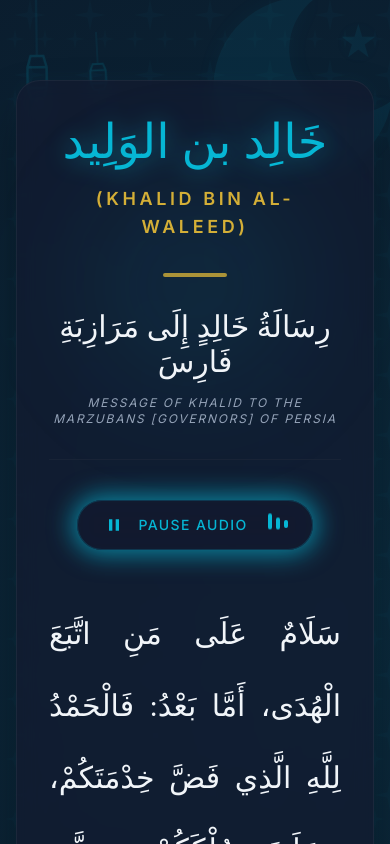
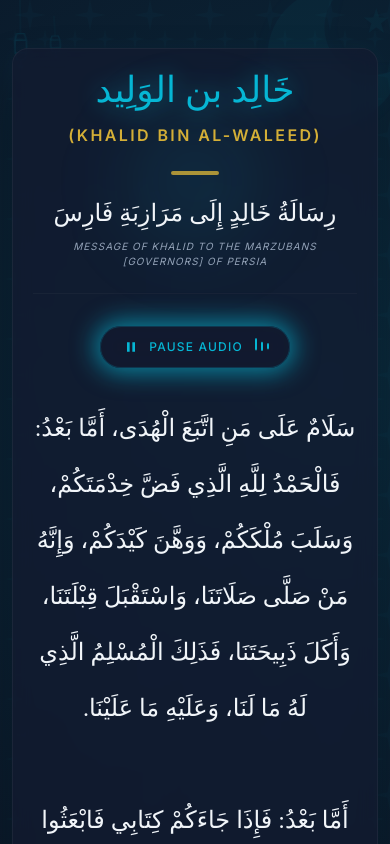
Before and after one commit to hirerayhan/Khalid_bin_Walid_Letter, a plain HTML site: page index.html in a window 390 px wide. Both pictures are taken after a click on the button "LISTEN AUDIO". Shown: the top 844 px of the page. Drawn offline with nearby package versions, Linux system fonts and the light colour scheme; a web font is replaced by a local one.

Commit message:
index.html

```diff
--- a/index.html
+++ b/index.html
@@ -73,9 +73,21 @@
             text-align-last: center;
         }
 
+        @media (max-width: 640px) {
+            .text-justify-center-last {
+                text-align: center;
+                text-align-last: center;
+            }
+        }
+
         /* Subtle scrollbar for elegant look */
         ::-webkit-scrollbar {
-            width: 8px;
+            width: 6px;
+        }
+        @media (min-width: 768px) {
+            ::-webkit-scrollbar {
+                width: 8px;
+            }
         }
         ::-webkit-scrollbar-track {
             background: #0b1121;
@@ -89,13 +101,13 @@
         }
     </style>
 </head>
-<body class="min-h-screen font-body text-slate-300 py-12 px-4 sm:px-6 lg:px-8 flex flex-col items-center justify-center relative overflow-x-hidden">
+<body class="min-h-screen font-body text-slate-300 py-8 md:py-12 px-3 sm:px-6 lg:px-8 flex flex-col items-center justify-center relative overflow-x-hidden">
 
-    <!-- Hidden Audio Element: Tumi ekhane tomar github er raw audio link dibe -->
+    <!-- Hidden Audio Element -->
     <audio id="khalid-audio" src="https://raw.githubusercontent.com/hirerayhan/Khalid_bin_Walid_Letter/main/Khalid%20ibn%20al-Walids%20letter%20to%20the%20Persian%20King%20%20islamichistory%20%20islam%20%20shortvideo%20%20muslim.mp3" preload="none"></audio>
 
     <!-- Ramadan Theme Decorations (Background Layer) -->
-    <div class="fixed -top-10 -right-10 w-64 h-64 md:w-[22rem] md:h-[22rem] opacity-[0.08] pointer-events-none z-0">
+    <div class="fixed -top-10 -right-10 w-48 h-48 md:w-[22rem] md:h-[22rem] opacity-[0.05] md:opacity-[0.08] pointer-events-none z-0">
         <svg viewBox="0 0 100 100" class="text-saas-cyan w-full h-full animate-glow" fill="currentColor">
             <!-- Crescent Moon -->
             <path d="M 55 15 A 35 35 0 1 0 85 55 A 25 25 0 1 1 55 15 Z" />
@@ -105,15 +117,15 @@
     </div>
 
     <!-- Hanging Lanterns -->
-    <div class="fixed top-0 left-4 md:left-20 flex space-x-6 md:space-x-10 opacity-15 pointer-events-none z-0">
-        <svg class="w-10 h-40 md:h-48 text-saas-cyan animate-swing" viewBox="0 0 24 100" fill="none" stroke="currentColor" stroke-width="1.5">
+    <div class="fixed top-0 left-2 md:left-20 flex space-x-3 md:space-x-10 opacity-10 md:opacity-15 pointer-events-none z-0">
+        <svg class="w-6 h-24 md:w-10 md:h-48 text-saas-cyan animate-swing" viewBox="0 0 24 100" fill="none" stroke="currentColor" stroke-width="1.5">
             <line x1="12" y1="0" x2="12" y2="35" stroke-opacity="0.5"/>
             <path d="M8 35 H16 L18 42 V55 L16 62 H8 L6 55 V42 Z" fill="rgba(6, 182, 212, 0.1)"/>
             <path d="M6 42 H18 M6 55 H18" />
             <line x1="12" y1="62" x2="12" y2="68" />
             <path d="M9 68 H15 L12 73 Z" fill="currentColor"/>
         </svg>
-        <svg class="w-8 h-32 md:h-36 text-saas-cyan animate-swing mt-8" style="animation-duration: 4s;" viewBox="0 0 24 100" fill="none" stroke="currentColor" stroke-width="1.5">
+        <svg class="w-5 h-20 md:w-8 md:h-36 text-saas-cyan animate-swing mt-4 md:mt-8" style="animation-duration: 4s;" viewBox="0 0 24 100" fill="none" stroke="currentColor" stroke-width="1.5">
             <line x1="12" y1="0" x2="12" y2="25" stroke-opacity="0.5"/>
             <path d="M8 25 H16 L18 30 V40 L16 45 H8 L6 40 V30 Z" fill="rgba(6, 182, 212, 0.1)"/>
             <path d="M6 30 H18 M6 40 H18" />
@@ -126,65 +138,65 @@
     <main class="max-w-5xl w-full z-10 animate-fade-in flex flex-col items-center">
 
         <!-- The SaaS Style Card Frame -->
-        <div class="glass-panel rounded-3xl p-8 sm:p-12 md:p-16 w-full relative mt-8">
+        <div class="glass-panel rounded-2xl sm:rounded-3xl p-5 sm:p-10 md:p-16 w-full relative mt-4 md:mt-8">
 
             <!-- Grand Header Block -->
-            <div class="text-center mb-10 pb-8 border-b border-slate-800/60 relative">
+            <div class="text-center mb-8 md:mb-10 pb-6 md:pb-8 border-b border-slate-800/60 relative">
                 <!-- Subtle background glow for the header -->
-                <div class="absolute top-1/2 left-1/2 -translate-x-1/2 -translate-y-1/2 w-48 h-48 bg-saas-cyan/10 rounded-full blur-3xl -z-10 pointer-events-none"></div>
+                <div class="absolute top-1/2 left-1/2 -translate-x-1/2 -translate-y-1/2 w-32 h-32 md:w-48 md:h-48 bg-saas-cyan/10 rounded-full blur-2xl md:blur-3xl -z-10 pointer-events-none"></div>
 
-                <h1 class="font-arabic text-5xl md:text-6xl text-saas-cyan mb-4 animate-glow" style="line-height: normal;">خَالِد بن الوَلِيد</h1>
-                <h2 class="font-body font-bold text-lg md:text-xl text-islamic-gold tracking-[0.2em] uppercase mb-8">(KHALID BIN AL-WALEED)</h2>
+                <h1 class="font-arabic text-4xl sm:text-5xl md:text-6xl text-saas-cyan mb-3 md:mb-4 animate-glow" style="line-height: normal;">خَالِد بن الوَلِيد</h1>
+                <h2 class="font-body font-bold text-base sm:text-lg md:text-xl text-islamic-gold tracking-[0.15em] md:tracking-[0.2em] uppercase mb-6 md:mb-8">(KHALID BIN AL-WALEED)</h2>
 
-                <div class="w-16 h-1 bg-islamic-gold mx-auto mb-8 rounded-full opacity-80"></div>
+                <div class="w-12 md:w-16 h-1 bg-islamic-gold mx-auto mb-6 md:mb-8 rounded-full opacity-80"></div>
 
-                <h3 class="font-arabic text-3xl md:text-4xl text-slate-100 mb-4" style="line-height: normal;">رِسَالَةُ خَالِدٍ إِلَى مَرَازِبَةِ فَارِسَ</h3>
-                <p class="font-body italic text-xs md:text-sm text-slate-400 tracking-[0.15em] uppercase">Message of Khalid to the Marzubans [Governors] of Persia</p>
+                <h3 class="font-arabic text-2xl sm:text-3xl md:text-4xl text-slate-100 mb-3 md:mb-4" style="line-height: normal;">رِسَالَةُ خَالِدٍ إِلَى مَرَازِبَةِ فَارِسَ</h3>
+                <p class="font-body italic text-[10px] sm:text-xs md:text-sm text-slate-400 tracking-[0.1em] md:tracking-[0.15em] uppercase">Message of Khalid to the Marzubans [Governors] of Persia</p>
             </div>
 
             <!-- Custom Audio Player Button -->
-            <div class="flex justify-center mb-12">
-                <button id="play-btn" class="flex items-center gap-3 px-6 py-3 rounded-full glass-panel border border-saas-cyan/20 hover:border-saas-cyan text-saas-cyan transition-all duration-300 hover:shadow-[0_0_15px_rgba(6,182,212,0.4)] group">
-                    <div class="relative flex items-center justify-center w-6 h-6">
+            <div class="flex justify-center mb-8 md:mb-12">
+                <button id="play-btn" class="flex items-center gap-2 md:gap-3 px-5 py-2.5 md:px-6 md:py-3 rounded-full glass-panel border border-saas-cyan/20 hover:border-saas-cyan text-saas-cyan transition-all duration-300 hover:shadow-[0_0_15px_rgba(6,182,212,0.4)] group">
+                    <div class="relative flex items-center justify-center w-5 h-5 md:w-6 md:h-6">
                         <!-- Play Icon -->
-                        <svg id="icon-play" class="w-5 h-5 absolute transition-opacity duration-300 opacity-100" fill="currentColor" viewBox="0 0 24 24">
+                        <svg id="icon-play" class="w-4 h-4 md:w-5 md:h-5 absolute transition-opacity duration-300 opacity-100" fill="currentColor" viewBox="0 0 24 24">
                             <path d="M8 5v14l11-7z"/>
                         </svg>
                         <!-- Pause Icon -->
-                        <svg id="icon-pause" class="w-5 h-5 absolute transition-opacity duration-300 opacity-0" fill="currentColor" viewBox="0 0 24 24">
+                        <svg id="icon-pause" class="w-4 h-4 md:w-5 md:h-5 absolute transition-opacity duration-300 opacity-0" fill="currentColor" viewBox="0 0 24 24">
                             <path d="M6 19h4V5H6v14zm8-14v14h4V5h-4z"/>
                         </svg>
                     </div>
-                    <span id="audio-text" class="font-body font-medium text-sm tracking-widest uppercase">Listen Audio</span>
+                    <span id="audio-text" class="font-body font-medium text-xs md:text-sm tracking-widest uppercase">Listen Audio</span>
 
                     <!-- Sound Wave Animation (Visible when playing) -->
-                    <div id="sound-waves" class="hidden flex gap-1 items-center ml-2 h-4">
-                        <div class="w-1 h-full bg-saas-cyan rounded-full animate-[bounce_1s_infinite]"></div>
-                        <div class="w-1 h-3/4 bg-saas-cyan rounded-full animate-[bounce_1s_infinite_0.2s]"></div>
-                        <div class="w-1 h-1/2 bg-saas-cyan rounded-full animate-[bounce_1s_infinite_0.4s]"></div>
+                    <div id="sound-waves" class="hidden flex gap-1 items-center ml-1 md:ml-2 h-3 md:h-4">
+                        <div class="w-0.5 md:w-1 h-full bg-saas-cyan rounded-full animate-[bounce_1s_infinite]"></div>
+                        <div class="w-0.5 md:w-1 h-3/4 bg-saas-cyan rounded-full animate-[bounce_1s_infinite_0.2s]"></div>
+                        <div class="w-0.5 md:w-1 h-1/2 bg-saas-cyan rounded-full animate-[bounce_1s_infinite_0.4s]"></div>
                     </div>
                 </button>
             </div>
 
             <!-- Arabic Section -->
-            <div class="mb-12">
-                <p class="font-arabic text-3xl md:text-4xl lg:text-[2.75rem] leading-[4.5rem] md:leading-[6rem] text-slate-100 text-justify-center-last" dir="rtl">
+            <div class="mb-8 md:mb-12">
+                <p class="font-arabic text-2xl sm:text-3xl md:text-4xl lg:text-[2.75rem] leading-[3.5rem] sm:leading-[4.5rem] md:leading-[6rem] text-slate-100 text-justify-center-last" dir="rtl">
                     سَلَامٌ عَلَى مَنِ اتَّبَعَ الْهُدَى، أَمَّا بَعْدُ: فَالْحَمْدُ لِلَّهِ الَّذِي فَضَّ خِدْمَتَكُمْ، وَسَلَبَ مُلْكَكُمْ، وَوَهَّنَ كَيْدَكُمْ، وَإِنَّهُ مَنْ صَلَّى صَلَاتَنَا، وَاسْتَقْبَلَ قِبْلَتَنَا، وَأَكَلَ ذَبِيحَتَنَا، فَذَلِكَ الْمُسْلِمُ الَّذِي لَهُ مَا لَنَا، وَعَلَيْهِ مَا عَلَيْنَا.
                     <br><br>
                     أَمَّا بَعْدُ: فَإِذَا جَاءَكُمْ كِتَابِي فَابْعَثُوا إِلَيَّ بِالرَّهْنِ، وَاعْتَقِدُوا مِنِّي الذِّمَّةَ، وَأَدُّوا إِلَيَّ الْجِزْيَةَ، وَإِلَّا فَوَاللَّهِ الَّذِي لَا إِلَهَ غَيْرُهُ، لَأَبْعَثَنَّ إِلَيْكُمْ قَوْمًا يُحِبُّونَ الْمَوْتَ كَمَا تُحِبُّونَ الْحَيَاةَ، وَيَرْغَبُونَ فِي الْآخِرَةِ كَمَا تَرْغَبُونَ فِي الدُّنْيَا.
                     <br><br>
-                    <span class="text-saas-cyan block mt-4 font-normal">فَلَمَّا قَرَءُوا الْكِتَابَ أَخَذُوا يَتَعَجَّبُونَ.</span>
+                    <span class="text-saas-cyan block mt-3 md:mt-4 font-normal">فَلَمَّا قَرَءُوا الْكِتَابَ أَخَذُوا يَتَعَجَّبُونَ.</span>
                 </p>
             </div>
 
             <!-- Divider -->
-            <div class="flex items-center justify-center mb-10 opacity-30">
-                <div class="w-24 h-[1px] bg-gradient-to-r from-transparent via-saas-cyan to-transparent"></div>
+            <div class="flex items-center justify-center mb-6 md:mb-10 opacity-30">
+                <div class="w-16 md:w-24 h-[1px] bg-gradient-to-r from-transparent via-saas-cyan to-transparent"></div>
             </div>
 
             <!-- Bengali Section -->
-            <div class="mb-10 max-w-4xl mx-auto">
-                <div class="font-bengali text-lg md:text-xl leading-relaxed space-y-5 text-slate-300 text-center font-light">
+            <div class="mb-6 md:mb-10 max-w-4xl mx-auto">
+                <div class="font-bengali text-base sm:text-lg md:text-xl leading-relaxed space-y-4 md:space-y-5 text-slate-300 text-center font-light">
                     <p>যারা হেদায়েতের অনুসরণ করে তাদের ওপর শান্তি বর্ষিত হোক। অতঃপর: সমস্ত প্রশংসা আল্লাহর জন্য, যিনি তোমাদের সেবকদের ছিন্নভিন্ন করে দিয়েছেন, তোমাদের রাজত্ব ছিনিয়ে নিয়েছেন এবং তোমাদের ষড়যন্ত্রকে দুর্বল করে দিয়েছেন। নিশ্চয়ই যে ব্যক্তি আমাদের মতো সালাত আদায় করে, আমাদের কিবলার দিকে মুখ করে এবং আমাদের জবাই করা প্রাণীর গোশত খায়, সে-ই মুসলিম। আমাদের যা অধিকার আছে, তারও তা-ই অধিকার; আর আমাদের ওপর যা দায়িত্ব আছে, তার ওপরও তা-ই দায়িত্ব।</p>
                     <p>অতঃপর: যখন আমার এই পত্র তোমাদের কাছে পৌঁছাবে, তখন আমার কাছে জিম্মি (নিরাপত্তার গ্যারান্টি হিসেবে লোক) পাঠাও, আমার কাছ থেকে নিরাপত্তার প্রতিশ্রুতি (জিম্মাহ) গ্রহণ করো এবং আমাকে জিযিয়া প্রদান করো। অন্যথায়, সেই আল্লাহর কসম, যিনি ছাড়া আর কোনো মাবুদ নেই, আমি তোমাদের বিরুদ্ধে এমন এক সম্প্রদায়কে পাঠাব, যারা মৃত্যুকে ততটাই ভালোবাসে যতটা তোমরা জীবনকে ভালোবাসো, এবং তারা আখেরাতকে ততটাই কামনা করে যতটা তোমরা দুনিয়াকে কামনা করো।</p>
                     <p class="font-medium text-saas-cyan">অতঃপর যখন তারা পত্রটি পড়ল, তখন তারা চরম বিস্ময়াভিভূত হলো।</p>
@@ -192,13 +204,13 @@
             </div>
 
             <!-- Divider -->
-            <div class="flex items-center justify-center mb-10 opacity-30">
-                <div class="w-24 h-[1px] bg-gradient-to-r from-transparent via-saas-cyan to-transparent"></div>
+            <div class="flex items-center justify-center mb-6 md:mb-10 opacity-30">
+                <div class="w-16 md:w-24 h-[1px] bg-gradient-to-r from-transparent via-saas-cyan to-transparent"></div>
             </div>
 
             <!-- English Section -->
-            <div class="mb-8 max-w-4xl mx-auto">
-                <div class="font-body text-base md:text-lg leading-relaxed space-y-5 text-slate-400 text-center italic font-light">
+            <div class="mb-4 md:mb-8 max-w-4xl mx-auto">
+                <div class="font-body text-sm sm:text-base md:text-lg leading-relaxed space-y-4 md:space-y-5 text-slate-400 text-center italic font-light">
                     <p>"Peace be upon him who follows the guidance. To proceed: Praise be to Allah who has dispersed your attendants, stripped you of your kingdom, and weakened your plot. Verily, whoever prays our prayer, faces our Qiblah (direction of prayer), and eats our slaughtered meat, then that is a Muslim who has the same rights as we have, and the same obligations as we have.</p>
                     <p>To proceed: When my letter reaches you, send me hostages, secure from me the covenant of protection (Dhimmah), and pay me the Jizyah (tax). Otherwise, by Allah, other than Whom there is no deity, I will surely send to you a people who love death just as you love life, and who desire the Hereafter just as you desire this world."</p>
                     <p class="text-saas-cyan/80">So when they read the letter, they began to marvel (were astonished).</p>
@@ -207,16 +219,16 @@
 
         </div>
 
-        <!-- Carousel / UI Dots Indicator (For visual flair like the image) -->
-        <div class="flex space-x-2 mt-8">
-            <div class="w-2.5 h-2.5 rounded-full bg-slate-600"></div>
-            <div class="w-2.5 h-2.5 rounded-full bg-saas-cyan shadow-[0_0_8px_rgba(6,182,212,0.8)]"></div>
-            <div class="w-2.5 h-2.5 rounded-full bg-slate-600"></div>
+        <!-- Carousel / UI Dots Indicator -->
+        <div class="flex space-x-2 mt-6 md:mt-8">
+            <div class="w-2 h-2 md:w-2.5 md:h-2.5 rounded-full bg-slate-600"></div>
+            <div class="w-2 h-2 md:w-2.5 md:h-2.5 rounded-full bg-saas-cyan shadow-[0_0_8px_rgba(6,182,212,0.8)]"></div>
+            <div class="w-2 h-2 md:w-2.5 md:h-2.5 rounded-full bg-slate-600"></div>
         </div>
 
         <!-- Copyright Footer -->
-        <footer class="mt-12 text-center pb-8">
-            <p class="font-body text-xs text-slate-600 tracking-wider uppercase">&copy; 2026 [Tomar Naam]. All Rights Reserved.</p>
+        <footer class="mt-8 md:mt-12 text-center pb-4 md:pb-8">
+            <p class="font-body text-[10px] md:text-xs text-slate-600 tracking-wider uppercase">&copy; 2026 [Tomar Naam]. All Rights Reserved.</p>
         </footer>
 
     </main>
```
